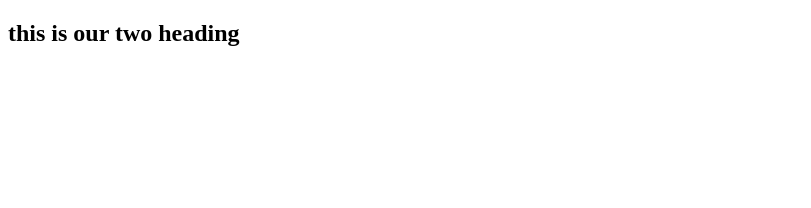
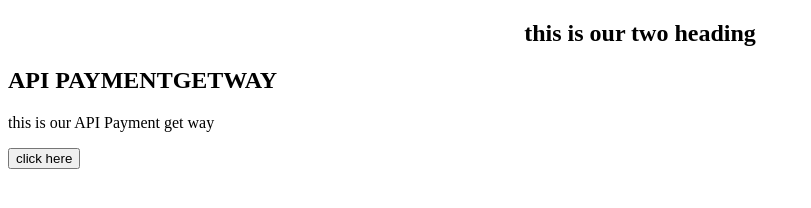
Before and after one commit to osmangoni1/website, a plain HTML site: page index.html in a window 1280 px wide. Shown: the whole page, without its empty margins (0-811 px from the left). Drawn offline with Linux system fonts and the light colour scheme.

Commit message:
styling and add tag

```diff
--- a/index.html
+++ b/index.html
@@ -7,6 +7,11 @@
     <title>this is our github-resource</title>
 </head>
 <body>
-    <h2>this is our two heading</h2>
+    <h2 style="text-align:center;font-size:24px;">this is our two heading</h2>
+    <div class="box-api">
+        <h2>API PAYMENTGETWAY</h2>
+        <p>this is our API Payment get way</p>
+        <button>click here</button>
+    </div>
 </body>
 </html>
```
